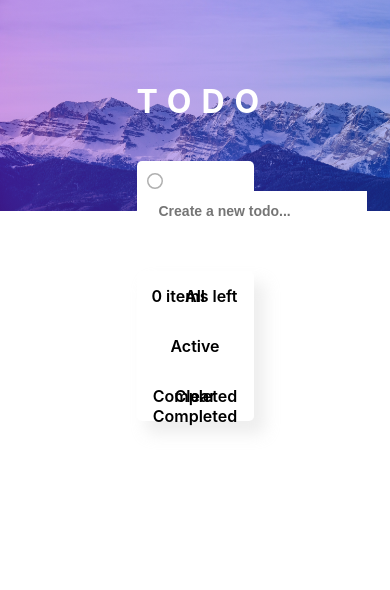
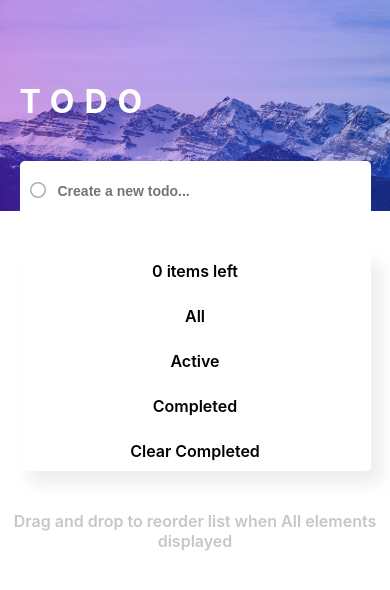
Before and after one commit to Noriner/SyneboTask, a React (Create React App) app in the folder myapp/: page / in a window 390 px wide. Shown: the top 590 px of the page. Built offline with nearby package versions, Linux system fonts and the light colour scheme.

Commit message:
Last cleanup and update

```diff
--- a/myapp/src/Components/List/List.module.scss
+++ b/myapp/src/Components/List/List.module.scss
@@ -105,3 +105,44 @@
         }
     }
 }
+
+@media only screen and (min-width: 1024px) and (max-width: 1510px) {
+    .wrapper{
+        max-width: 50%;
+    }
+}
+
+@media only screen and (min-width: 768px) and (max-width: 1024px) {
+    .wrapper{
+        max-width: 70%;
+    }
+}
+
+@media only screen and (min-width: 550px) and (max-width: 768px) {
+    .wrapper{
+        max-width: 90%;
+    }
+}
+
+@media only screen and (max-width: 550px) {
+    .wrapper{
+        max-width: 90%;
+
+        .wrapper_list{
+            .list_output{
+                .user_controll{
+                    div{
+                        display: block;
+                    }
+                    :first-child{
+                        position: relative;
+                    }
+
+                    :last-child{
+                        position: relative;
+                    }
+                }
+            }
+        }
+    }
+}
--- a/myapp/src/Views/MainPage/MainPage.js
+++ b/myapp/src/Views/MainPage/MainPage.js
@@ -10,6 +10,9 @@ const MainPage = () =>{
             <div className={styles.list_box}>
                 <h1 className={styles.title}>Todo</h1>
                 <ListToDo />
+                <div className={styles.draganddrop_info}>
+                    Drag and drop to reorder list when All elements displayed
+                </div>
             </div>
         </div>
     )
--- a/myapp/src/Views/MainPage/MainPage.module.scss
+++ b/myapp/src/Views/MainPage/MainPage.module.scss
@@ -23,7 +23,44 @@
             color: white;
         }
 
+        .draganddrop_info{
+            margin-top: 40px;
+            color: var(--LightGrey);
+            text-align: center;
+            font-weight: 600;
+        }
+
     }
 
 
 }
+
+@media only screen and (min-width: 1024px) and (max-width: 1510px) {
+    .wrapper{
+        .list_box{
+            .title{
+                max-width: 50%;
+            }
+        }
+    }
+}
+
+@media only screen and (min-width: 768px) and (max-width: 1024px) {
+    .wrapper{
+        .list_box{
+            .title{
+                max-width: 70%;
+            }
+        }
+    }
+}
+
+@media only screen and (max-width: 768px) {
+    .wrapper{
+        .list_box{
+            .title{
+                max-width: 90%;
+            }
+        }
+    }
+}
```
Also changed, not shown: myapp/src/Components/List/List.js (+1 -12 lines).
